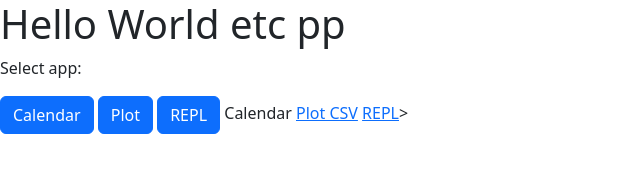
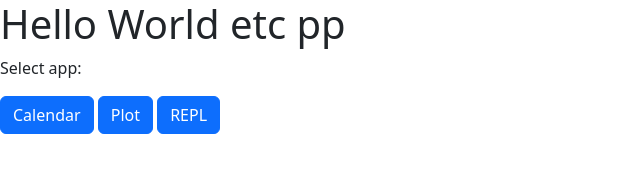
Before and after one commit to ingebert/ingebert.github.io, a plain HTML site: page index.html in a window 1280 px wide. Shown: the whole page, without its empty margins (0-640 px from the left). Drawn offline with nearby package versions, Linux system fonts and the light colour scheme.

Commit message:
Update index.html

```diff
--- a/index.html
+++ b/index.html
@@ -14,8 +14,10 @@
 <a class="btn btn-primary" href="/main.html" role="button">Calendar</a>
 <a class="btn btn-primary" href="uploaded.html" role="button">Plot</a>
 <a class="btn btn-primary" href="repl2.html" role="button">REPL</a>
-<! <a href="/main.html ">Calendar</a>
+<!--
+<a href="/main.html ">Calendar</a>
 <a href="/uploaded.html ">Plot CSV</a>
-<a href="/repl2.html ">REPL</a>>
+<a href="/repl2.html ">REPL</a>
+//-->
 </body>
 </html>
```
